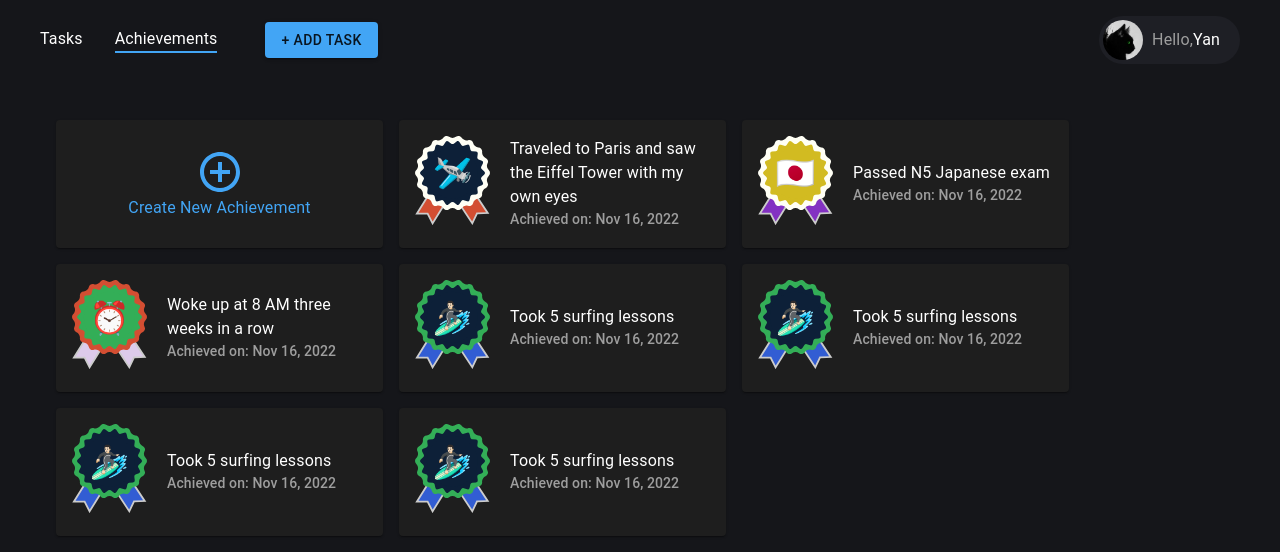
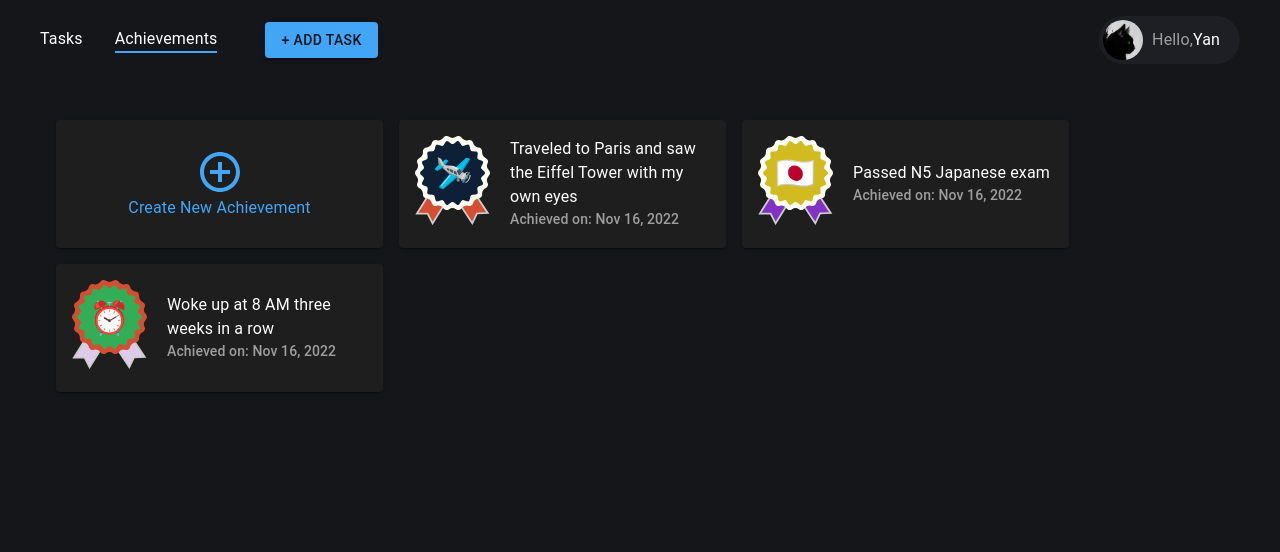
Before and after one commit to ygordeev/playlife, a Next.js app: page /achievements in a window 1280 px wide. Shown: the top 552 px of the page. Built offline with nearby package versions, Linux system fonts and the light colour scheme.

Commit message:
Task creation is now linked to Redux store

```diff
--- a/components/achievements/AchievementGrid.tsx
+++ b/components/achievements/AchievementGrid.tsx
@@ -6,7 +6,7 @@ import NewAchievementButton from './NewAchievementButton'
 import AchievementCard from './AchievementCard'
 
 // To-do: The achievement icons should be extracted from the store
-import { achievementIcons } from '@/constants'
+import { achievements } from '@/constants'
 
 const AchievementGrid = () => {
   const [selectedAchievement, setSelectedAchievement] = useState<Achievement>()
@@ -33,7 +33,7 @@ const AchievementGrid = () => {
           <NewAchievementButton onClick={() => setIsAchievementDialogOpen(true)} />
         </Grid>
 
-        {achievementIcons.map(achievement => (
+        {achievements.map(achievement => (
           <Grid key={achievement.id} item>
             <AchievementCard
               achievement={achievement}
--- a/components/header/HeaderSection.tsx
+++ b/components/header/HeaderSection.tsx
@@ -1,17 +1,23 @@
 import { useState } from 'react'
-import Button from '@mui/material/Button';
-import { StackProps } from '@mui/material/Stack';
-import { ProfileButton } from '@/components/controls';
-import { HorizontalCenteredStack } from '@/components/layout';
-import { TaskDialog } from '@/components/dialogs';
-import { Task } from '@/types'
-import HeaderSectionNavigation from './HeaderSectionNavigation';
+import { useDispatch } from 'react-redux'
+import { toast, ToastContainer } from 'react-toastify'
+import Button from '@mui/material/Button'
+import { StackProps } from '@mui/material/Stack'
+import { tasksActions } from '@/store/tasks'
+import { ProfileButton } from '@/components/controls'
+import { HorizontalCenteredStack } from '@/components/layout'
+import { TaskDialog } from '@/components/dialogs'
+import { NewTask } from '@/types'
+import HeaderSectionNavigation from './HeaderSectionNavigation'
 
 const HeaderSection = (props: StackProps) => {
+  const dispatch = useDispatch()
   const [isNewTaskDialogOpen, setIsNewTaskDialogOpen] = useState(false)
 
-  const handleCreateTask = (task: Task) => {
-    console.log('Creating task', task)
+  const handleCreateTask = (task: NewTask) => {
+    dispatch(tasksActions.createTask(task))
+    setIsNewTaskDialogOpen(false)
+    toast.success('New task was successfully created')
   }
 
   return (
--- a/components/tasks/board/TaskBoardCard.tsx
+++ b/components/tasks/board/TaskBoardCard.tsx
@@ -41,7 +41,7 @@ const DashboardTaskCard = ({ task, index, onClick }: TaskBoardCardProps) => {
           {...provided.dragHandleProps}
         >
           <Stack direction="row" spacing={1}>
-            <div>
+            <Box flexGrow={1}>
               <Typography
                 fontWeight="bold"
                 sx={getLineClampStyle(2)}
@@ -56,7 +56,7 @@ const DashboardTaskCard = ({ task, index, onClick }: TaskBoardCardProps) => {
               >
                 {task.description}
               </Typography>
-            </div>
+            </Box>
 
             {task.imageUrl && (
               <Box flexShrink={0}>
--- a/constants/mocks.tsx
+++ b/constants/mocks.tsx
@@ -1,4 +1,4 @@
-import { Complexity, TaskStatus, Task } from '@/types'
+import { Complexity, TaskStatus, Task, Achievement } from '@/types'
 
 export const user = {
   firstName: 'Yan',
@@ -13,7 +13,7 @@ export const nextGoal = {
   dueDate: '2023-06-19',
 }
 
-export const achievementIcons = [
+export const achievements: Achievement[] = [
   {
     id: 1,
     backgroundColor: '#0d2038',
@@ -41,42 +41,6 @@ export const achievementIcons = [
     emoji: '⏰',
     dateAchieved: '2022-11-16',
   },
-  {
-    id: 4,
-    backgroundColor: '#0d2038',
-    borderColor: '#33ae57',
-    ribbonColor: '#325dd3',
-    description: 'Took 5 surfing lessons',
-    emoji: '🏄🏻‍♂️',
-    dateAchieved: '2022-11-16',
-  },
-  {
-    id: 5,
-    backgroundColor: '#0d2038',
-    borderColor: '#33ae57',
-    ribbonColor: '#325dd3',
-    description: 'Took 5 surfing lessons',
-    emoji: '🏄🏻‍♂️',
-    dateAchieved: '2022-11-16',
-  },
-  {
-    id: 6,
-    backgroundColor: '#0d2038',
-    borderColor: '#33ae57',
-    ribbonColor: '#325dd3',
-    description: 'Took 5 surfing lessons',
-    emoji: '🏄🏻‍♂️',
-    dateAchieved: '2022-11-16',
-  },
-  {
-    id: 7,
-    backgroundColor: '#0d2038',
-    borderColor: '#33ae57',
-    ribbonColor: '#325dd3',
-    description: 'Took 5 surfing lessons',
-    emoji: '🏄🏻‍♂️',
-    dateAchieved: '2022-11-16',
-  },
 ]
 
 export const tasks: Task[] = [
--- a/package.json
+++ b/package.json
@@ -25,7 +25,8 @@
     "react-color": "^2.19.3",
     "react-dom": "18.2.0",
     "react-hook-form": "^7.39.3",
-    "react-redux": "^8.0.5"
+    "react-redux": "^8.0.5",
+    "react-toastify": "^9.1.1"
   },
   "devDependencies": {
     "@types/lodash": "^4.14.188",
--- a/pages/_app.tsx
+++ b/pages/_app.tsx
@@ -1,6 +1,9 @@
 import type { AppProps } from 'next/app'
 import Head from 'next/head'
 import { Provider as StoreProvider } from 'react-redux'
+import { ToastContainer } from 'react-toastify'
+import 'react-toastify/dist/ReactToastify.css'
+
 import store from '@/store'
 import { ThemeProvider } from '@mui/material/styles'
 import { AdapterDateFns } from '@mui/x-date-pickers/AdapterDateFns'
@@ -22,6 +25,11 @@ export default function App({ Component, pageProps }: AppProps) {
           <ThemeProvider theme={customMuiTheme}>
             <GlobalStyles />
             <Component {...pageProps} />
+
+            <ToastContainer
+              position="bottom-right"
+              theme="dark"
+            />
           </ThemeProvider>
         </LocalizationProvider>
       </StoreProvider>
--- a/store/tasks.ts
+++ b/store/tasks.ts
@@ -1,7 +1,7 @@
 import { createSlice, createSelector, PayloadAction } from '@reduxjs/toolkit'
 import groupBy from 'lodash/groupBy';
 import { tasks } from '@/constants'
-import { Task } from '@/types'
+import { NewTask } from '@/types'
 import { RootState } from './index'
 
 const tasksSlice = createSlice({
@@ -10,8 +10,11 @@ const tasksSlice = createSlice({
     taskList: tasks,
   },
   reducers: {
-    createTask(state, task: PayloadAction<Task>) {
-      state.taskList.push(task.payload)
+    createTask(state, action: PayloadAction<NewTask>) {
+      const stateTaskIds = state.taskList.map(t => t.id)
+      const id = Math.max(...stateTaskIds) + 1
+      const task = { id, ...action.payload }
+      state.taskList.push(task)
     }
   }
 })
```
Also changed, not shown: components/tasks/summary/SummaryRecentAchievements.tsx (+4 -4 lines), types/tasks.ts (+7 -1 lines), 1 other file (tests, documents, lock files or other folders).
